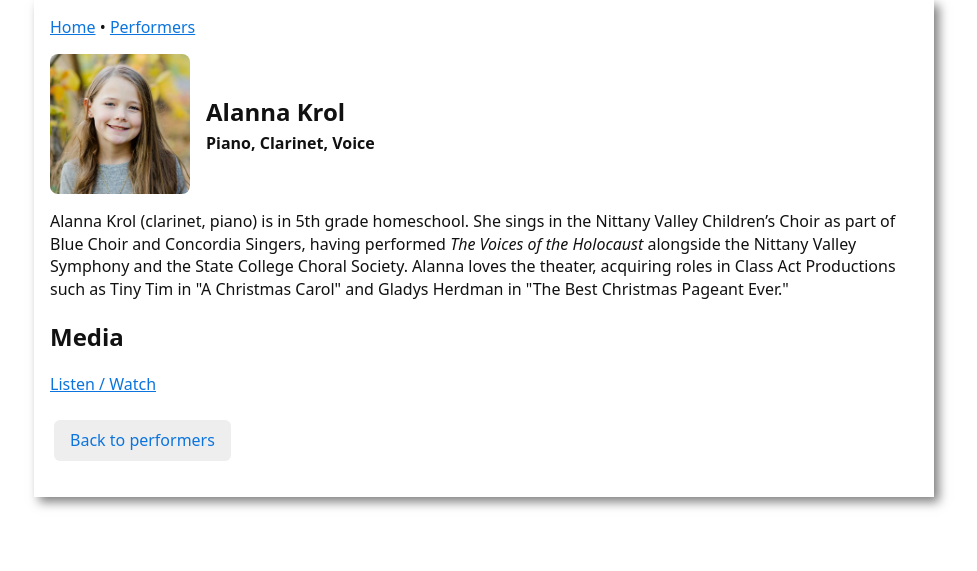
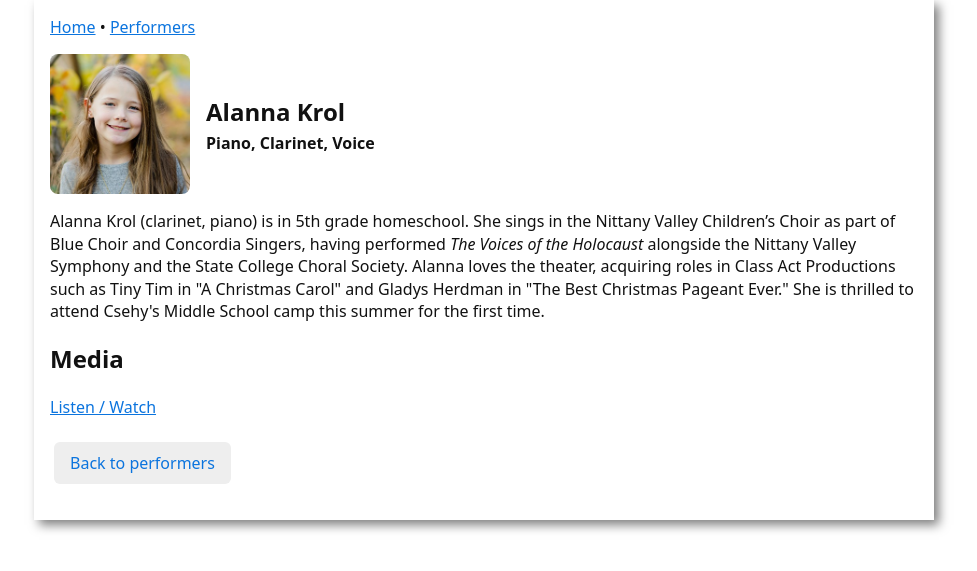
Before and after one commit to KurtKroeker/csehy-fundraising, a Jekyll site: the page built from _performers/alanna-krol.md, in a window 1280 px wide. Shown: the top 571 px of the page, without its empty margins (156-1133 px from the left). Built offline with Jekyll 4.4.1, drawn with Linux system fonts in a browser that asks for light colours.

Commit message:
Update alanna-krol.md

```diff
--- a/_performers/alanna-krol.md
+++ b/_performers/alanna-krol.md
@@ -5,6 +5,6 @@ name: "Alanna Krol"
 instrument: "Piano, Clarinet, Voice"
 photo: "Alanna-headshot-orig.jpg"
 bio: >
-  Alanna Krol (clarinet, piano) is in 5th grade homeschool. She sings in the Nittany Valley Children’s Choir as part of Blue Choir and Concordia Singers, having performed <i>The Voices of the Holocaust</i> alongside the Nittany Valley Symphony and the State College Choral Society. Alanna loves the theater, acquiring roles in Class Act Productions such as Tiny Tim in "A Christmas Carol" and Gladys Herdman in "The Best Christmas Pageant Ever."
+  Alanna Krol (clarinet, piano) is in 5th grade homeschool. She sings in the Nittany Valley Children’s Choir as part of Blue Choir and Concordia Singers, having performed <i>The Voices of the Holocaust</i> alongside the Nittany Valley Symphony and the State College Choral Society. Alanna loves the theater, acquiring roles in Class Act Productions such as Tiny Tim in "A Christmas Carol" and Gladys Herdman in "The Best Christmas Pageant Ever." She is thrilled to attend Csehy's Middle School camp this summer for the first time.
 media_url: ""
 ---
```
